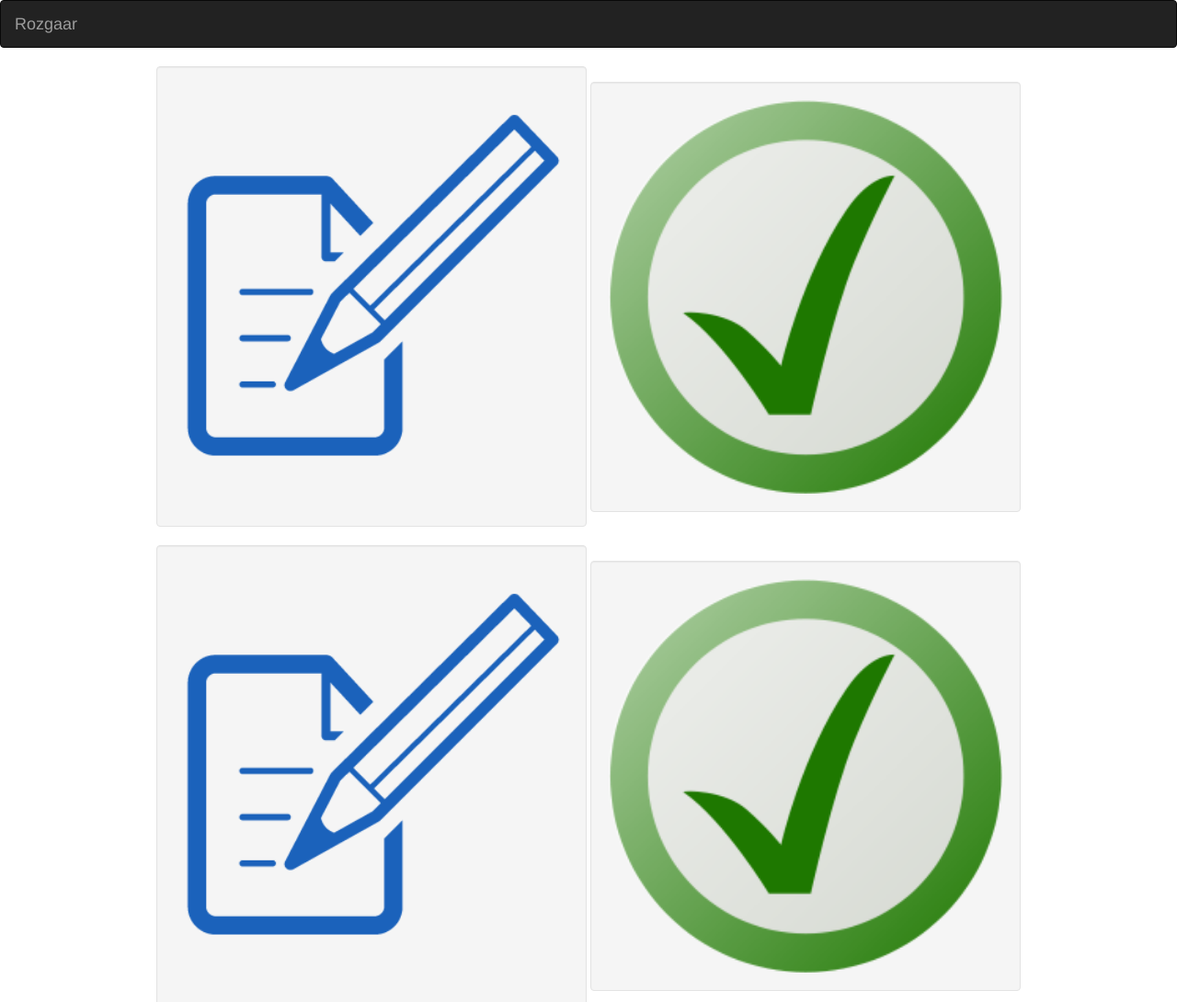
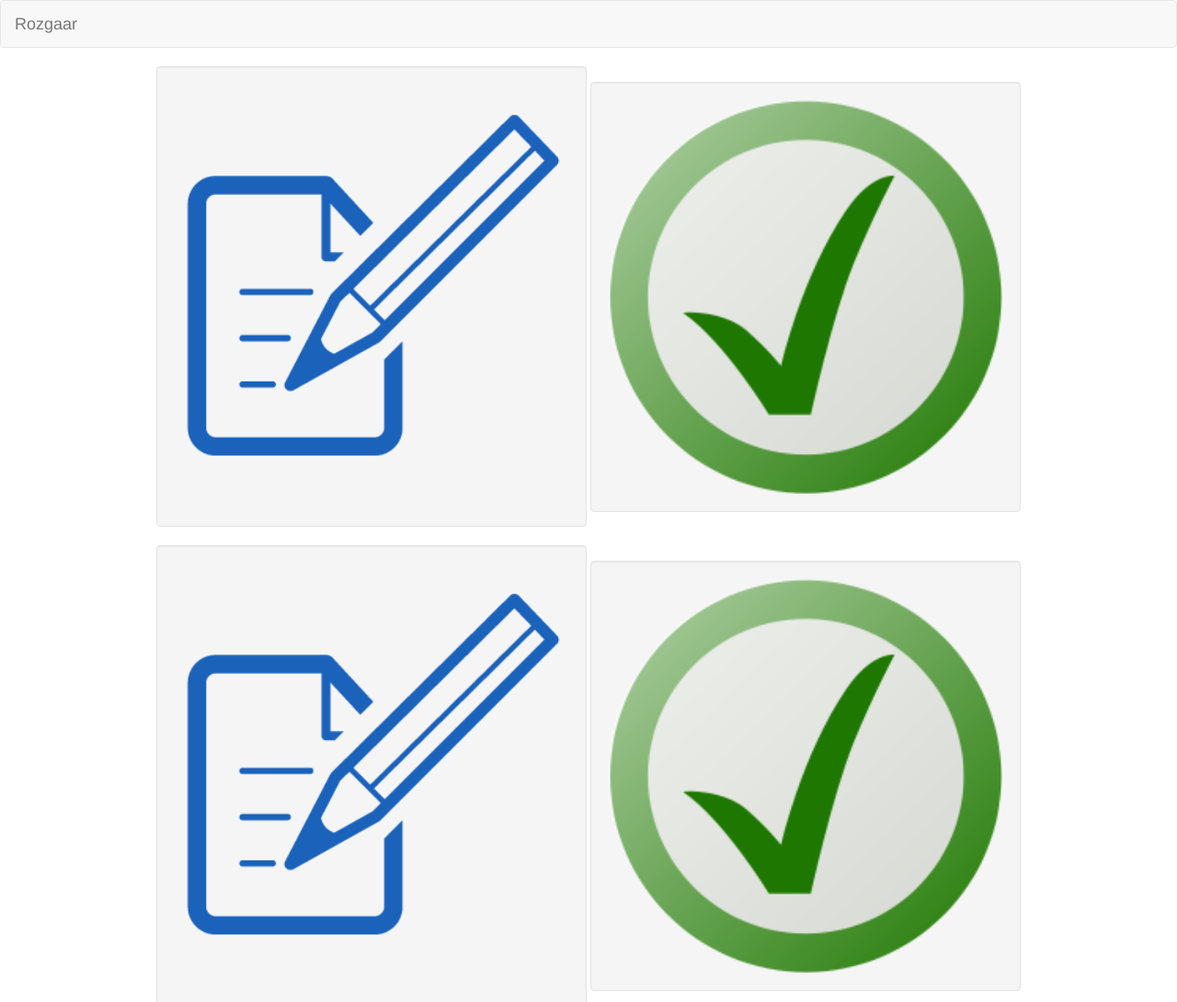
Before and after one commit to Tejas-Nanaware/Rozgaar-SmartIndiaHackathon, a plain HTML site: page postlogin.html in a window 1280 px wide. Shown: the top 1090 px of the page at 92% size. Drawn offline with nearby package versions, Linux system fonts and the light colour scheme.

Commit message:
improved looks

```diff
--- a/postlogin.html
+++ b/postlogin.html
@@ -6,7 +6,7 @@
 		<link rel="stylesheet" href="https://maxcdn.bootstrapcdn.com/bootstrap/3.3.7/css/bootstrap.min.css">
 	</head>
 	<body ng-controller="postLoginCtrl">
-		<nav class="navbar navbar-inverse">
+		<nav class="navbar navbar-default">
   			<div class="container-fluid">
     			<div class="navbar-header">
 					<a class="navbar-brand" href="#">Rozgaar</a>
```
